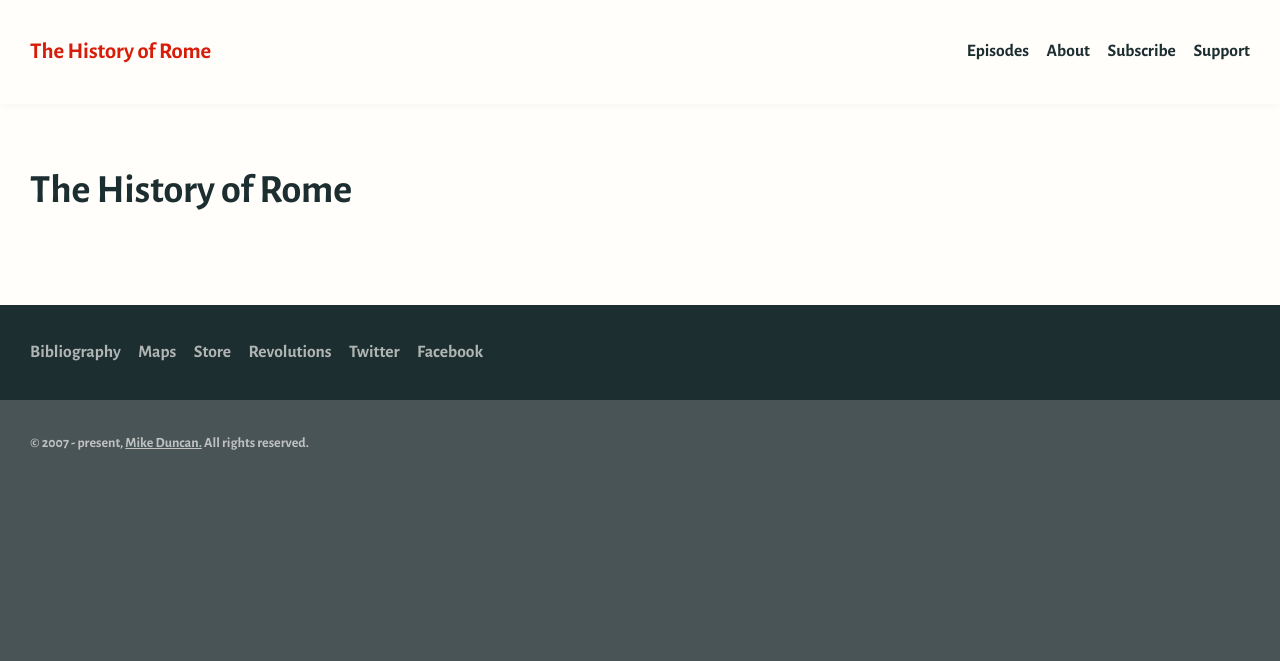
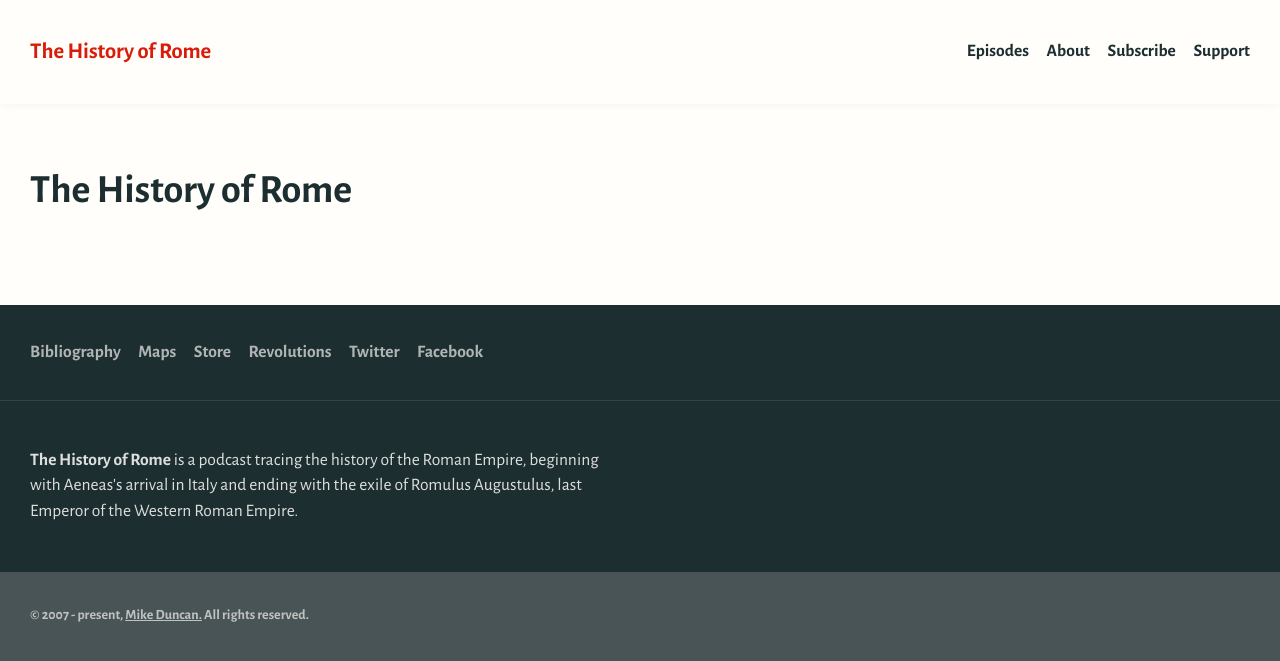
Before and after one commit to Brandi-Duncan/thehistoryofrome.com, a Jekyll site: the page built from index.md, in a window 1280 px wide. Shown: the top 661 px of the page. Built offline with Jekyll 4.4.1, drawn with Linux system fonts in a browser that asks for light colours.

Commit message:
Add footer description

```diff
--- a/_includes/footer.html
+++ b/_includes/footer.html
@@ -8,6 +8,9 @@
             <a href="#">Twitter</a>
             <a href="#">Facebook</a>
         </nav>
+        <div class="footer__description">
+            <p><strong>{{ site.title }}</strong> is a podcast tracing the history of the Roman Empire, beginning with Aeneas's arrival in Italy and ending with the exile of Romulus Augustulus, last Emperor of the Western Roman Empire.</p>
+        </div>
     </div>
     <div class="footer__legal">
         <small>&copy; 2007 - present, <a href="http://mikeduncan.fyi">Mike Duncan.</a> All rights reserved.</small>
--- a/lib/css/_footer.scss
+++ b/lib/css/_footer.scss
@@ -20,6 +20,7 @@
 
 .footer__nav {
   align-items: center;
+  border-bottom: solid 1px rgba($color-white, 0.1);
   display: flex;
   flex-wrap: wrap;
   font-weight: 700;
@@ -35,6 +36,15 @@
   }
 }
 
+.footer__description {
+  color: rgba($color-white, 0.85);
+  padding: 1.5rem;
+
+  p {
+    max-width: 30rem;
+  }
+}
+
 .footer__legal {
   font-weight: 700;
   padding: 1.5rem;
```
